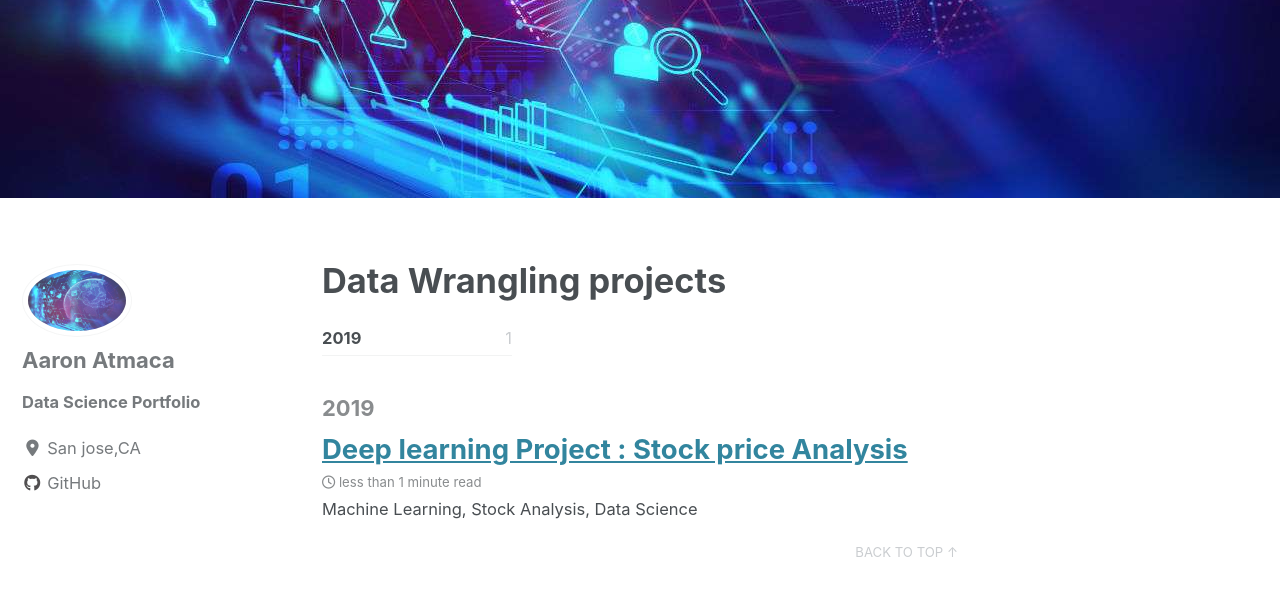
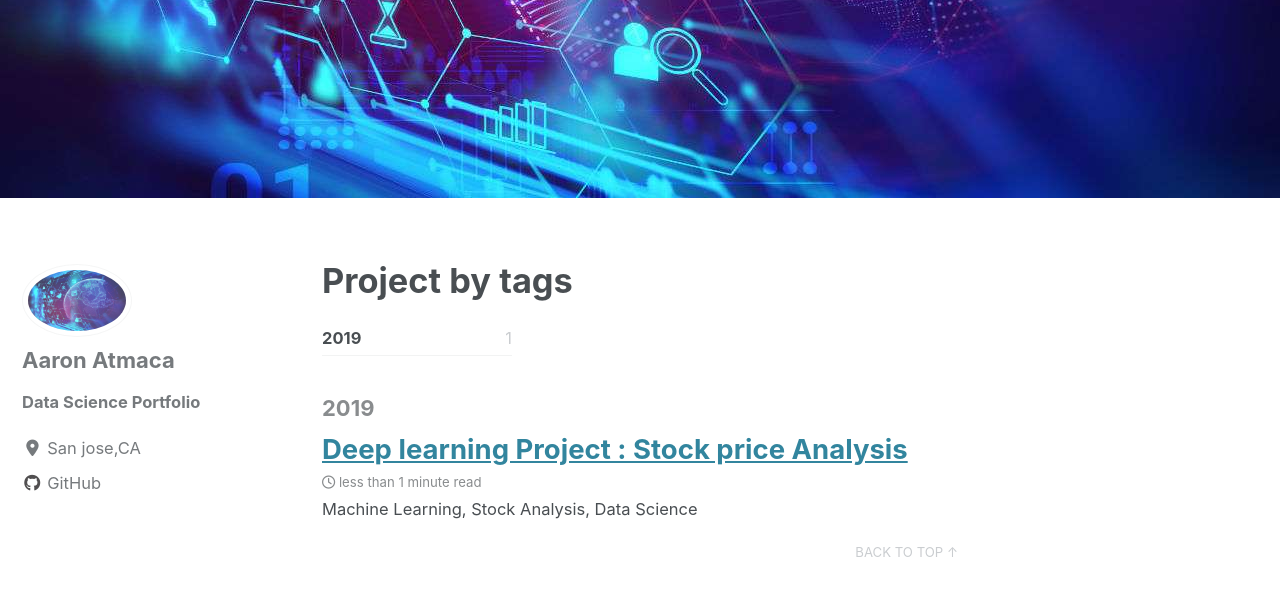
Before and after one commit to erenat77/erenat77.github.io, a Jekyll site: the page built from _pages/machinelearning.md, in a window 1280 px wide and 900 px high, scrolled down 691 px. Shown: the top 596 px of the window. Built offline with Jekyll 4.4.1, drawn with Linux system fonts in a browser that asks for light colours; cached includes are drawn as plain includes; nearby versions of some CDN libraries.

```diff
--- a/_pages/machinelearning.md
+++ b/_pages/machinelearning.md
@@ -1,7 +1,7 @@
 ---
 layout: posts
 permalink: /machine-learning/
-title: "Data Wrangling projects"
+title: "Project by tags"
 author_profile: true
 header:
   image: "/images/data_sci2.jpg"
```
